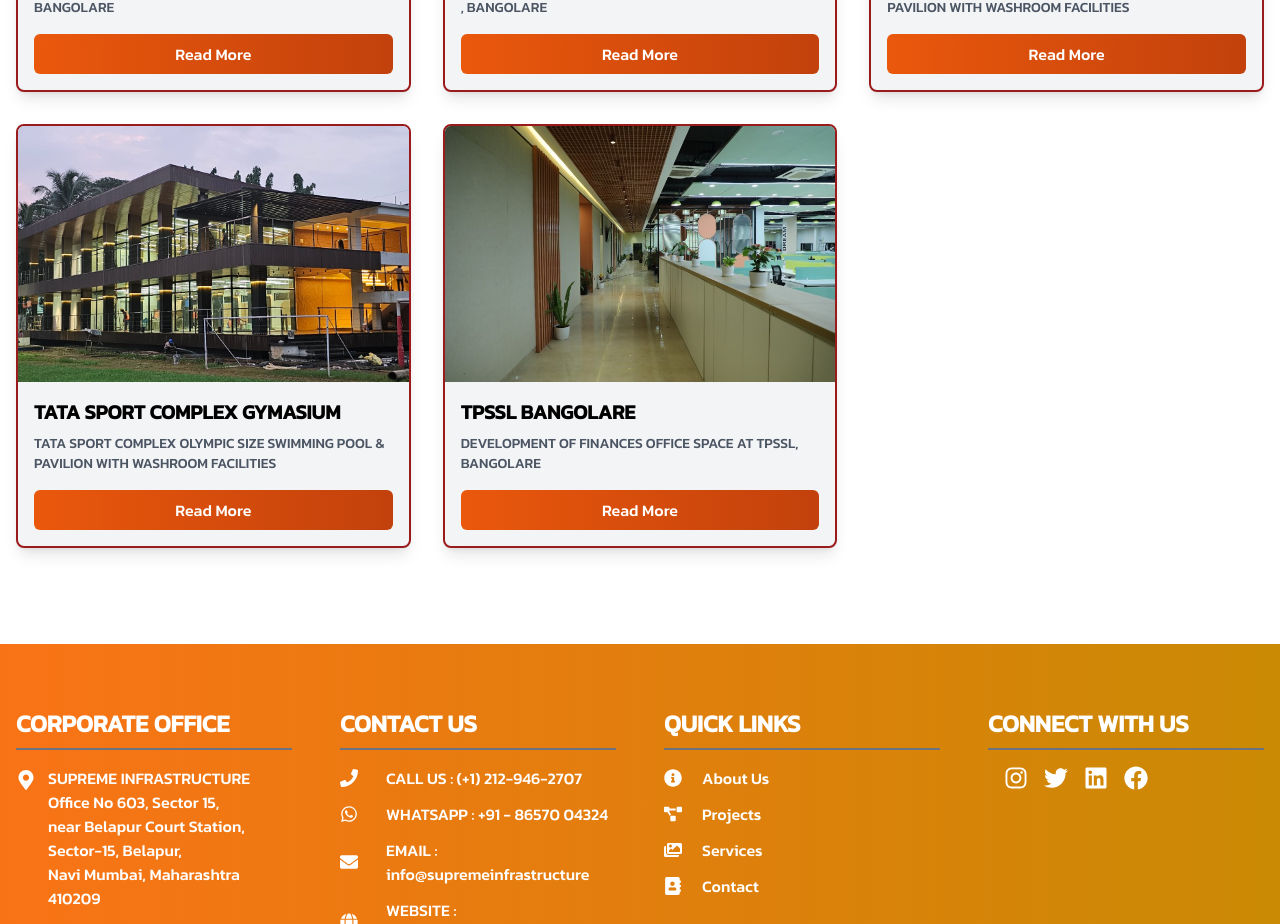
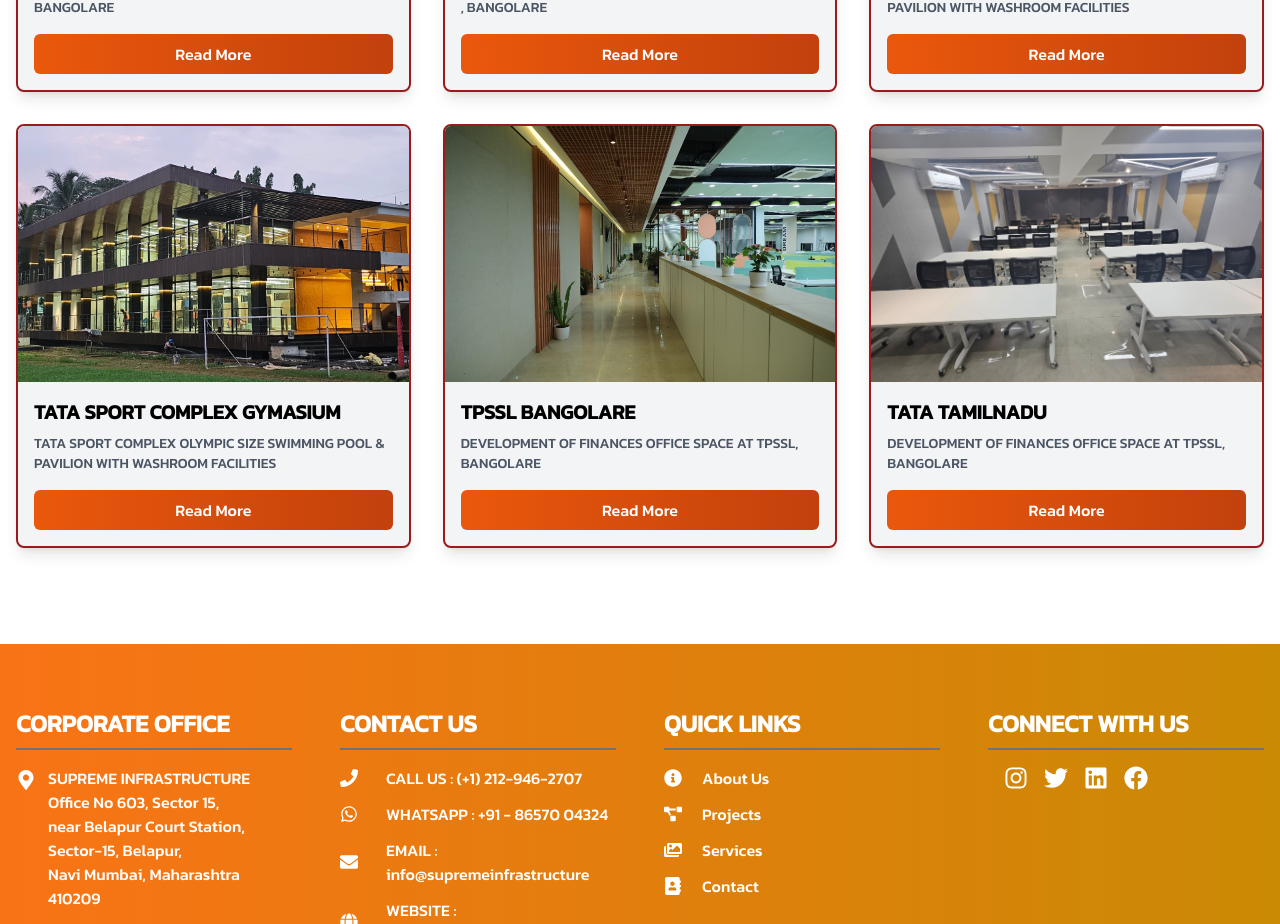
Before and after one commit to AkshayKalamkarr/supremeinfrastructure, a Next.js app: page /project/commercialprojects in a window 1280 px wide. Shown: the part 1480-2404 px from the top of the page. Built offline with nearby package versions, Linux system fonts and the light colour scheme.

Commit message:
tamilnadu 42 image added

```diff
--- a/data/commercialprojects.js
+++ b/data/commercialprojects.js
@@ -323,6 +323,73 @@ export const projects = [
       { image: "/images/projects/TPSSLBANGOLARE/tpsslBanglore-18.jpg", alt: "tpsslBanglore-18" },
     ],
   },
+  {
+    slug: "project-9",
+    title: "TATA TAMILNADU",
+    image: "/images/projects/TATATAMILNADU/tataTamilnadu-1.jpg",
+    description: "DEVELOPMENT OF FINANCES OFFICE SPACE AT TPSSL, BANGOLARE",
+    fullDescription:
+      "The project Atlantas Involved merging 8 offices into 1 single large space. The challenging, part was to keep the singularity of all office like ‘FIRE, ELECTRICAL & Washroom pipeline, so that in near future the offices can be leased out without making much modifications to the present setup. The Design was based on the young and vibrant People who were going to woirk. It Had a Pantry with all modern facility. The reception lobby depicted the line of work Atlanta’s was doing. The design was done with the latest tools like providing 3D walkways, which provided the client what the office will look like before it could be done.The space looks more beautiful with the Mood lights, Colour combinations of tiles & Furniture, Max Height Glass partition and used elements on wall decor from their Core filed.",
+    tagLine: "DEVELOPMENT OF FINANCES OFFICE SPACE AT TPSSL, BANGOLARE",
+    reraNumber: "P52000011751",
+    highlights: [
+      { icon: "Building2", description: "TOWNSHIP IN 3 ACRES" },
+      { icon: "Home", description: "13 RESIDENTIAL BUILDINGS OF STILT + 4 STOREY WITH LIFT" },
+      { icon: "Banknote", description: "LUXURIOUS AND AFFORDABLE 1BHK AND 2BHK RESIDENCES" },
+      { icon: "FileCheck", description: "PROJECT APPROVED BY NAINA CIDCO" },
+      { icon: "CheckSquare", description: "OC RECEIVED code" },
+    ],
+    configuration: [
+      { flat: "18500 sqft", carpet: "99 days" },
+    ],
+
+    galleryImages: [
+      { image: "/images/projects/TATATAMILNADU/tataTamilnadu-1.jpg", alt: "tataTamilnadu-1" },
+      { image: "/images/projects/TATATAMILNADU/tataTamilnadu-2.jpg", alt: "tataTamilnadu-2" },
+      { image: "/images/projects/TATATAMILNADU/tataTamilnadu-3.jpg", alt: "tataTamilnadu-3" },
+      { image: "/images/projects/TATATAMILNADU/tataTamilnadu-4.jpg", alt: "tataTamilnadu-4" },
+      { image: "/images/projects/TATATAMILNADU/tataTamilnadu-5.jpg", alt: "tataTamilnadu-5" },
+      { image: "/images/projects/TATATAMILNADU/tataTamilnadu-6.jpg", alt: "tataTamilnadu-6" },
+      { image: "/images/projects/TATATAMILNADU/tataTamilnadu-7.jpg", alt: "tataTamilnadu-7" },
+      { image: "/images/projects/TATATAMILNADU/tataTamilnadu-8.jpg", alt: "tataTamilnadu-8" },
+      { image: "/images/projects/TATATAMILNADU/tataTamilnadu-9.jpg", alt: "tataTamilnadu-9" },
+      { image: "/images/projects/TATATAMILNADU/tataTamilnadu-10.jpg", alt: "tataTamilnadu-10" },
+      { image: "/images/projects/TATATAMILNADU/tataTamilnadu-11.jpg", alt: "tataTamilnadu-11" },
+      { image: "/images/projects/TATATAMILNADU/tataTamilnadu-12.jpg", alt: "tataTamilnadu-12" },
+      { image: "/images/projects/TATATAMILNADU/tataTamilnadu-13.jpg", alt: "tataTamilnadu-13" },
+      { image: "/images/projects/TATATAMILNADU/tataTamilnadu-14.jpg", alt: "tataTamilnadu-1" },
+      { image: "/images/projects/TATATAMILNADU/tataTamilnadu-15.jpg", alt: "tataTamilnadu-1" },
+      { image: "/images/projects/TATATAMILNADU/tataTamilnadu-16.jpg", alt: "tataTamilnadu-1" },
+      { image: "/images/projects/TATATAMILNADU/tataTamilnadu-17.jpg", alt: "tataTamilnadu-1" },
+      { image: "/images/projects/TATATAMILNADU/tataTamilnadu-18.jpg", alt: "tataTamilnadu-1" },
+      { image: "/images/projects/TATATAMILNADU/tataTamilnadu-19.jpg", alt: "tataTamilnadu-1" },
+      { image: "/images/projects/TATATAMILNADU/tataTamilnadu-20.jpg", alt: "tataTamilnadu-1" },
+      { image: "/images/projects/TATATAMILNADU/tataTamilnadu-21.jpg", alt: "tataTamilnadu-1" },
+      { image: "/images/projects/TATATAMILNADU/tataTamilnadu-22.jpg", alt: "tataTamilnadu-1" },
+      { image: "/images/projects/TATATAMILNADU/tataTamilnadu-23.jpg", alt: "tataTamilnadu-1" },
+      { image: "/images/projects/TATATAMILNADU/tataTamilnadu-24.jpg", alt: "tataTamilnadu-1" },
+      { image: "/images/projects/TATATAMILNADU/tataTamilnadu-25.jpg", alt: "tataTamilnadu-1" },
+      { image: "/images/projects/TATATAMILNADU/tataTamilnadu-26.jpg", alt: "tataTamilnadu-1" },
+      { image: "/images/projects/TATATAMILNADU/tataTamilnadu-27.jpg", alt: "tataTamilnadu-1" },
+      { image: "/images/projects/TATATAMILNADU/tataTamilnadu-28.jpg", alt: "tataTamilnadu-1" },
+      { image: "/images/projects/TATATAMILNADU/tataTamilnadu-29.jpg", alt: "tataTamilnadu-1" },
+      { image: "/images/projects/TATATAMILNADU/tataTamilnadu-30.jpg", alt: "tataTamilnadu-1" },
+      { image: "/images/projects/TATATAMILNADU/tataTamilnadu-31.jpg", alt: "tataTamilnadu-1" },
+      { image: "/images/projects/TATATAMILNADU/tataTamilnadu-32.jpg", alt: "tataTamilnadu-1" },
+      { image: "/images/projects/TATATAMILNADU/tataTamilnadu-33.jpg", alt: "tataTamilnadu-1" },
+      { image: "/images/projects/TATATAMILNADU/tataTamilnadu-34.jpg", alt: "tataTamilnadu-1" },
+      { image: "/images/projects/TATATAMILNADU/tataTamilnadu-35.jpg", alt: "tataTamilnadu-1" },
+      { image: "/images/projects/TATATAMILNADU/tataTamilnadu-36.jpg", alt: "tataTamilnadu-1" },
+      { image: "/images/projects/TATATAMILNADU/tataTamilnadu-37.jpg", alt: "tataTamilnadu-1" },
+      { image: "/images/projects/TATATAMILNADU/tataTamilnadu-38.jpg", alt: "tataTamilnadu-1" },
+      { image: "/images/projects/TATATAMILNADU/tataTamilnadu-39.jpg", alt: "tataTamilnadu-1" },
+      { image: "/images/projects/TATATAMILNADU/tataTamilnadu-40.jpg", alt: "tataTamilnadu-1" },
+      { image: "/images/projects/TATATAMILNADU/tataTamilnadu-41.jpg", alt: "tataTamilnadu-1" },
+      { image: "/images/projects/TATATAMILNADU/tataTamilnadu-42.jpg", alt: "tataTamilnadu-1" },
+      { image: "/images/projects/TATATAMILNADU/tataTamilnadu-43.jpg", alt: "tataTamilnadu-1" },
+
+    ],
+  },
 ];
 
 export const getProjectBySlug = (slug) => {
```
